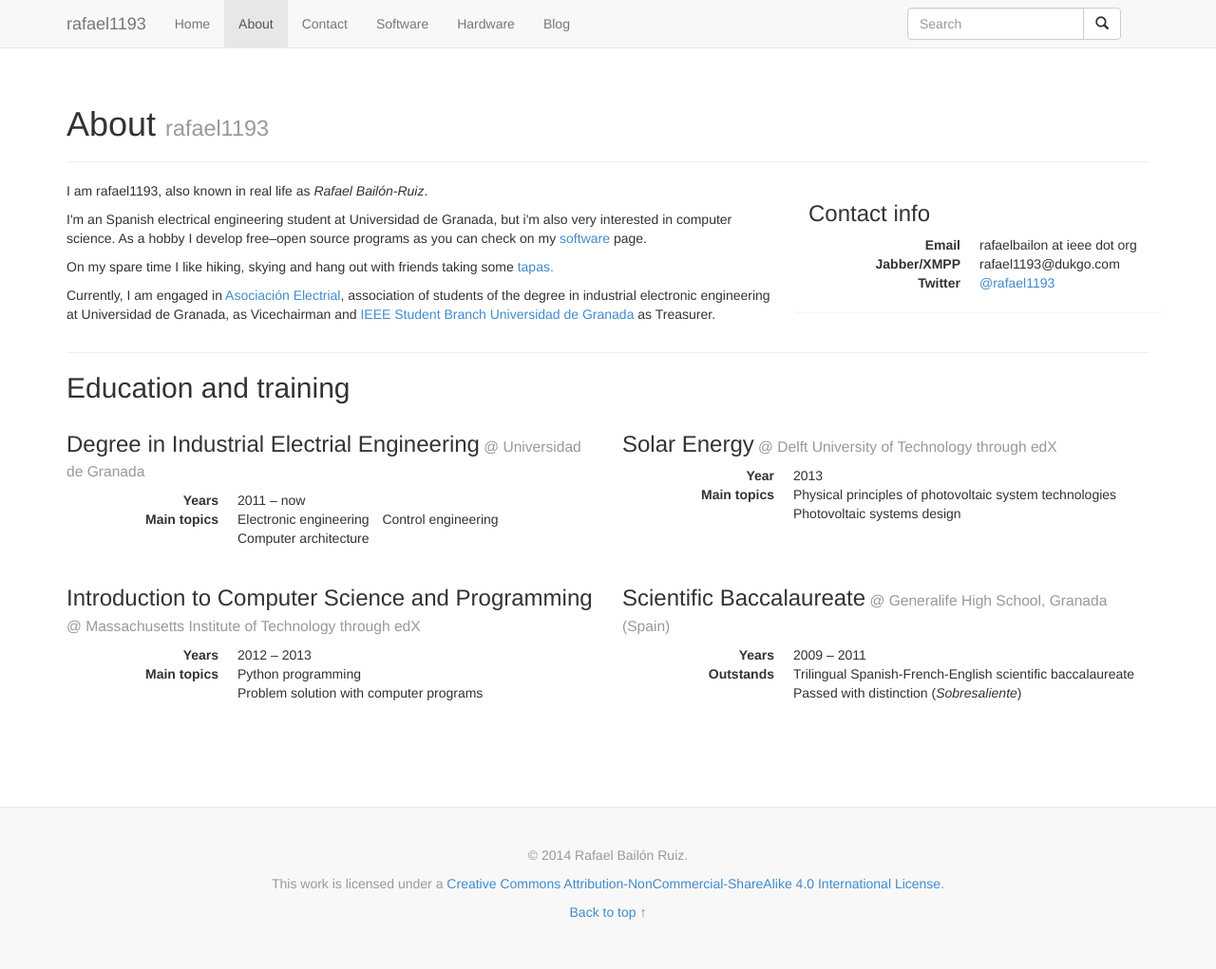
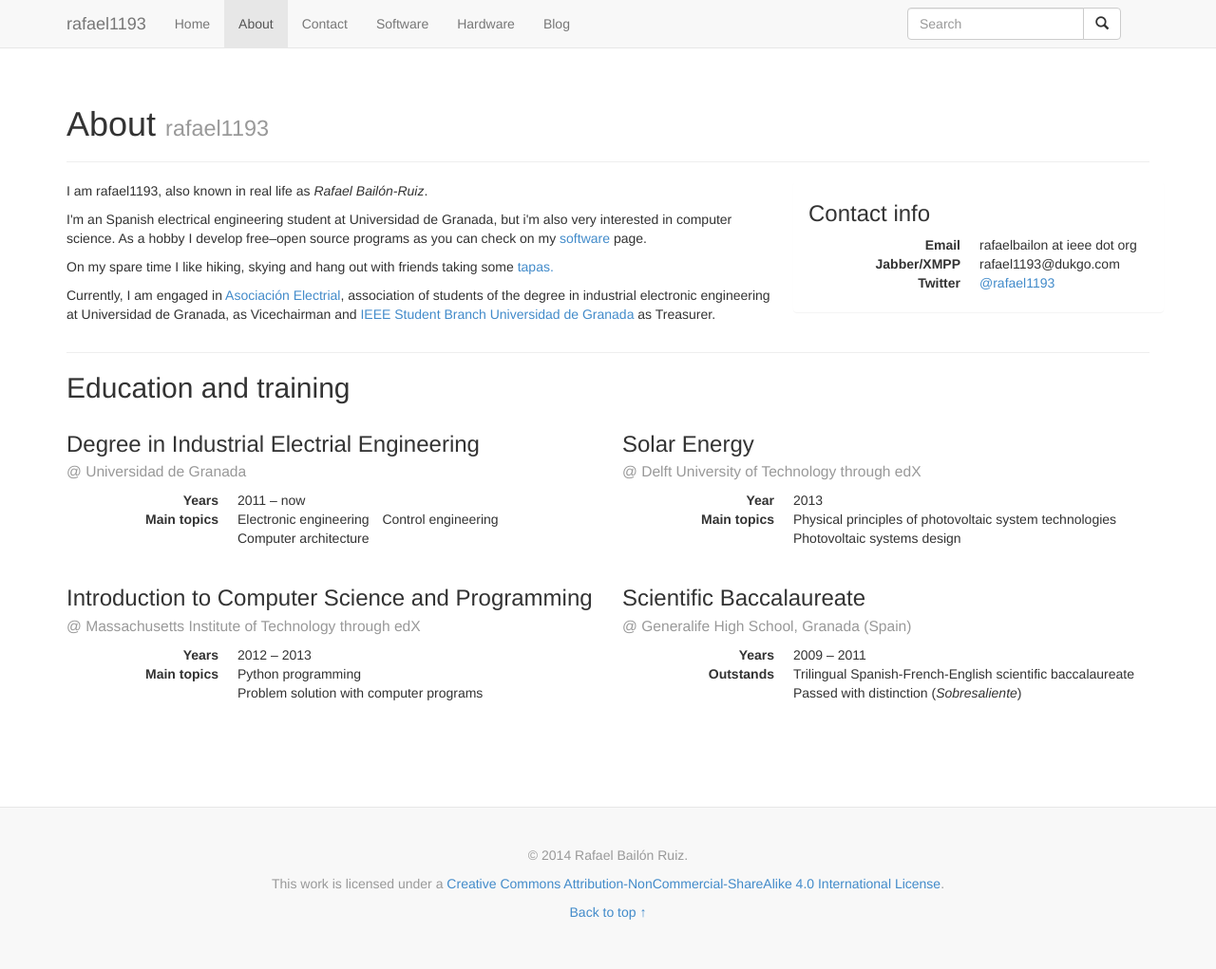
Before and after one commit to rafael1193/rafael1193.github.io, a Jekyll site: the page built from about/index.html, in a window 1280 px wide. Shown: the whole page at 95% size. Built offline with Jekyll 4.4.1, drawn with Linux system fonts in a browser that asks for light colours; nearby versions of some CDN libraries; Markdown is read by kramdown in place of the engine named in the settings.

Commit message:
On education section, put location on a new line

```diff
--- a/about/index.html
+++ b/about/index.html
@@ -28,7 +28,7 @@ pagecategory: About
 <h2>Education and training</h2>
 <div class="row">
   <div class="col-md-6">
-    <h3>Degree in Industrial Electrial Engineering<small> @&nbsp;Universidad de Granada</small></h3>
+    <h3>Degree in Industrial Electrial Engineering</br><small>@&nbsp;Universidad de Granada</small></h3>
     <dl class="dl-horizontal">
       <dt>Years</dt>
       <dd>2011 &ndash; now</dd>
@@ -43,7 +43,7 @@ pagecategory: About
     </dl>
   </div>
   <div class="col-md-6">
-    <h3>Solar Energy<small> @&nbsp;Delft University of Technology through edX</small></h3>
+    <h3>Solar Energy</br><small>@&nbsp;Delft University of Technology through edX</small></h3>
     <dl class="dl-horizontal">
       <dt>Year</dt>
       <dd>2013</dd>
@@ -59,7 +59,7 @@ pagecategory: About
 </div>
 <div class="row">
   <div class="col-md-6">
-    <h3>Introduction to Computer Science and Programming<small> @&nbsp;Massachusetts Institute of Technology through edX</small></h3>
+    <h3>Introduction to Computer Science and Programming</br><small>@&nbsp;Massachusetts Institute of Technology through edX</small></h3>
     <dl class="dl-horizontal">
       <dt>Years</dt>
       <dd>2012 &ndash; 2013</dd>
@@ -73,7 +73,7 @@ pagecategory: About
     </dl>
   </div>
   <div class="col-md-6">
-    <h3>Scientific Baccalaureate<small> @&nbsp;Generalife High School, Granada (Spain)</small></h3>
+    <h3>Scientific Baccalaureate</br><small>@&nbsp;Generalife High School, Granada (Spain)</small></h3>
     <dl class="dl-horizontal">
       <dt>Years</dt>
       <dd>2009 &ndash; 2011</dd>
```
